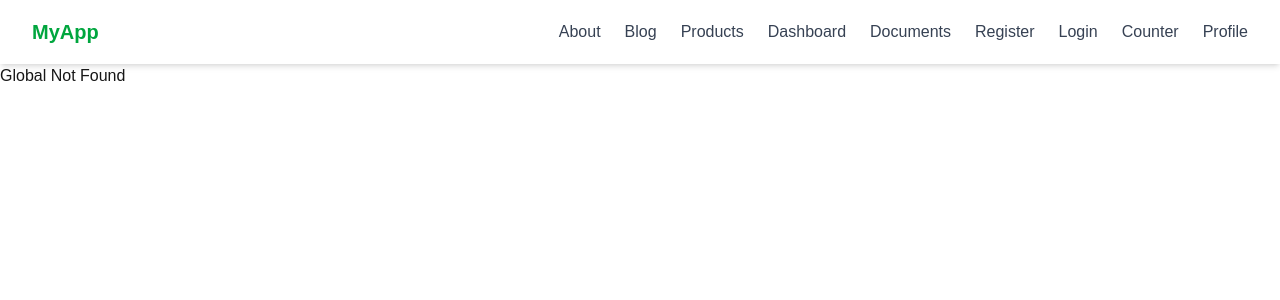
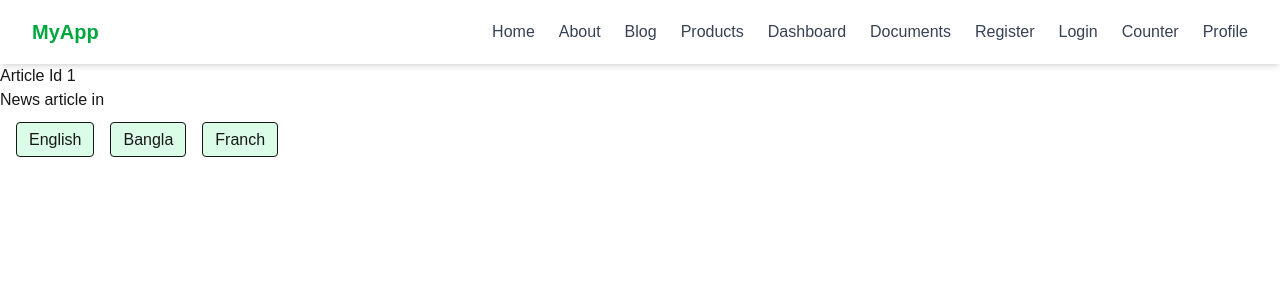
Before and after one commit to Shanto93/next-learning, a Next.js app: page /articles/1 in a window 1280 px wide. Before the commit this address had no page. Shown: the top 300 px of the page. Built offline with nearby package versions, Linux system fonts and the light colour scheme.

Commit message:
Params and searchParams

```diff
--- a/src/app/(auth)/layout.tsx
+++ b/src/app/(auth)/layout.tsx
@@ -1,11 +1,9 @@
-import type { Metadata } from "next";
-
-export const metadata: Metadata = {
+export const metadata = {
   title: {
     default: "Authentication",
-    template: "%s | Auth",
+    template: "%s | Authentication",
   },
-  description: "Layout for authentication pages",
+  description: "Authentication pages",
 };
 
 export default function AuthenticationLayout({
@@ -13,9 +11,5 @@ export default function AuthenticationLayout({
 }: Readonly<{
   children: React.ReactNode;
 }>) {
-  return (
-    <html lang="en">
-      <body className="">{children}</body>
-    </html>
-  );
+  return <>{children}</>;
 }
--- /dev/null
+++ b/src/app/articles/[articleId]/page.tsx
@@ -0,0 +1,27 @@
+import Link from "next/link";
+import React from "react";
+
+const NewsArticle = async ({
+  params,
+  searchParams,
+}: {
+  params: Promise<{ articleId: string }>;
+  searchParams: Promise<{ lang: "en" | "fr" | "ban" }>;
+}) => {
+  const articleId = (await params).articleId;
+  const lang = (await searchParams).lang;
+  return (
+    <div>
+      <p>Article Id {articleId} </p>
+      <p>News article in {lang} </p>
+
+      <div className="gap-4 mt-4">
+        <Link className="mt-4 ml-4 px-3 py-2 border rounded bg-green-100 w-fit" href="/articles/breaking-news?lang=en">English</Link>
+        <Link className="mt-4 ml-4 px-3 py-2 border rounded bg-green-100 w-fit" href="/articles/breaking-news?lang=ban">Bangla</Link>
+        <Link className="mt-4 ml-4 px-3 py-2 border rounded bg-green-100 w-fit" href="/articles/breaking-news?lang=fr">Franch</Link>
+      </div>
+    </div>
+  );
+};
+
+export default NewsArticle;
--- a/src/app/layout.tsx
+++ b/src/app/layout.tsx
@@ -24,9 +24,9 @@ export default function RootLayout({
   children: React.ReactNode;
 }>) {
   return (
-    <html lang="en">
+    <html lang="en" suppressHydrationWarning>
       <body
-        className={`${geistSans.variable} ${geistMono.variable} antialiased`}
+        className={`${geistSans.variable} ${geistMono.variable} antialiased suppressHydrationWarning`}
       >
         <Navbar></Navbar>
         {children}
--- a/src/app/page.tsx
+++ b/src/app/page.tsx
@@ -1,8 +1,13 @@
+import Link from "next/link";
+
 const Home = () => {
   return (
     <div className="m-4 h-screen">
-      <div className="flex justify-center items-center h-full">
+      <div className="flex-col justify-center items-center h-full">
         <h1 className="">Welcome to Home</h1>
+        <div className="mt-4 px-3 py-2 border rounded bg-green-100 w-fit">
+          <Link href="/articles/breaking-news?lang=en">English</Link>
+        </div>
       </div>
     </div>
   );
--- a/src/shared/Navbar.tsx
+++ b/src/shared/Navbar.tsx
@@ -8,6 +8,7 @@ const Navbar = () => {
   const [isOpen, setIsOpen] = useState(false);
 
   const navLinks = [
+    { title: "Home", path: "/" },
     { title: "About", path: "/about" },
     { title: "Blog", path: "/blog" },
     { title: "Products", path: "/products" },
```
